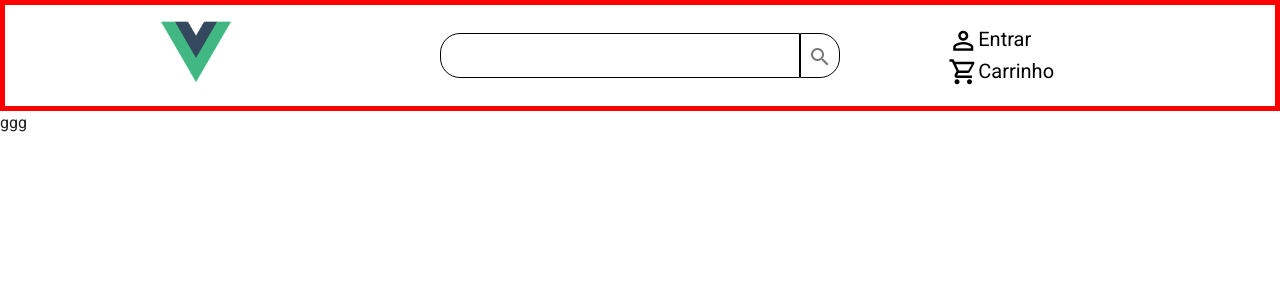
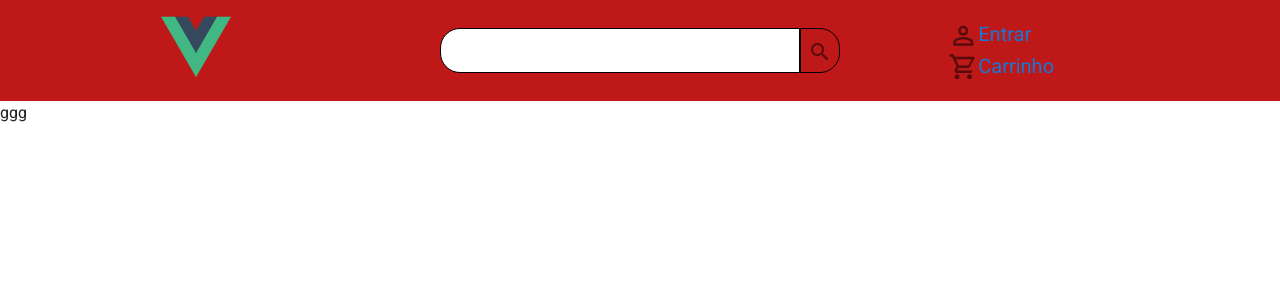
Before and after one commit to guigranzeol/shop, a Vue app: page /#/ in a window 1280 px wide. Shown: the top 300 px of the page. Built offline with nearby package versions, Linux system fonts and the light colour scheme.

Commit message:
Mais classes scss

```diff
--- a/public/css/style.css
+++ b/public/css/style.css
@@ -1,4 +1,10 @@
 #nav-top {
-  border: 5px solid red; }
+  background-color: #bf1818; }
+
+.font-color i {
+  color: #fff; }
+
+.icons-class a {
+  color: #fff; }
 
 /*# sourceMappingURL=style.css.map */
--- a/public/css/style.scss
+++ b/public/css/style.scss
@@ -1,3 +1,15 @@
+$colorPrimary: #bf1818;
+$colorSecundary: #580000;
+$colorFont: #fff;
+
 #nav-top{
-    border: 5px solid red;
+    background-color: $colorPrimary;
 }
+
+.font-color i{
+    color: $colorFont;
+}
+
+.icons-class a{
+    color: $colorFont;
+}
--- a/src/components/templates/NavBarTop/BarTop.vue
+++ b/src/components/templates/NavBarTop/BarTop.vue
@@ -11,7 +11,7 @@
             <v-icon>mdi-magnify</v-icon>
           </button>
         </v-col>
-        <v-col class="icons-class text-left" cols="12" md="3" >
+        <v-col class="icons-class text-left font-color" cols="12" md="3" >
             <a :href="userRoute"><v-icon>mdi-account-outline</v-icon>Entrar </a> <br>
             <a :href="cartRouter" ><v-icon >mdi-cart-outline</v-icon>Carrinho</a>
         </v-col>
@@ -58,14 +58,12 @@
 }
 
 .icons-class a{
-    color: black;
     text-decoration:none;
     font-size: 20px;
     margin-top: 5px;
 }
 
 .icons-class i{
-    color: black;
     text-decoration:none;
     font-size: 30px;
 }
@@ -74,8 +72,8 @@
 @media (max-width: 960px)
 {
   .search-class input {
-  width: 200px;
-}
+    width: 200px;
+  }
 }
 
 </style>
```
Also changed, not shown: 2 other files (tests, documents, lock files or other folders).
